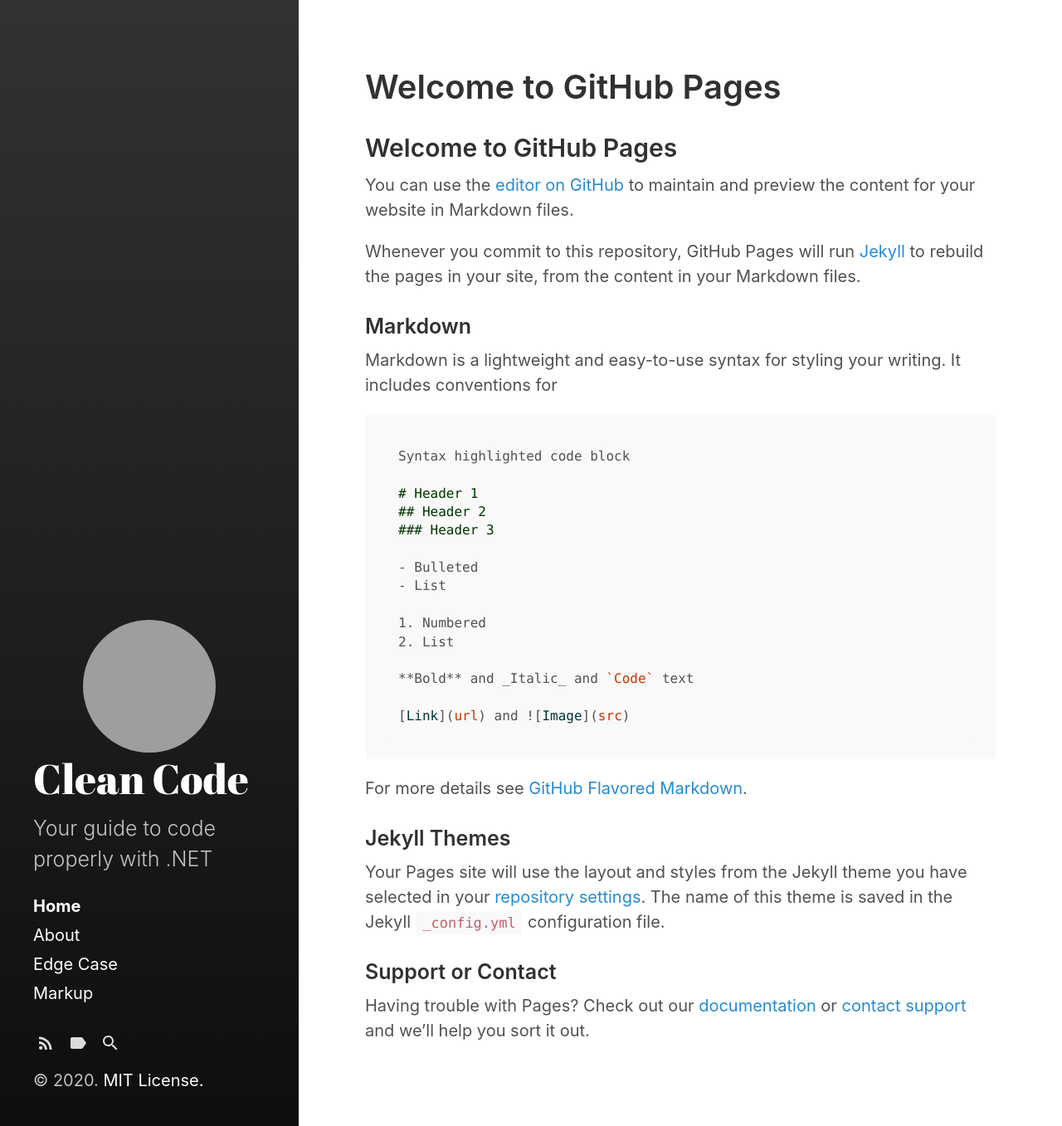
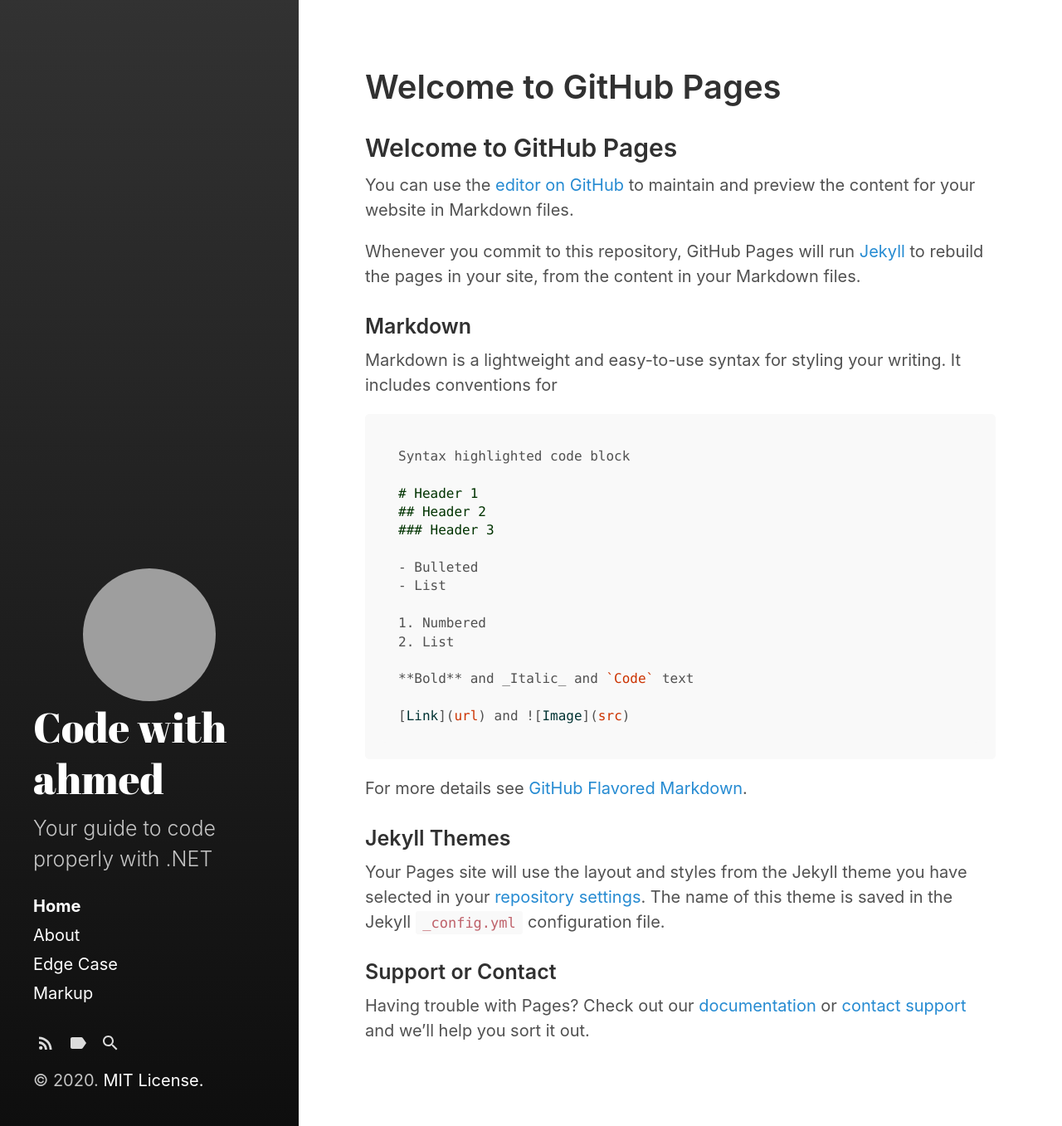
Before and after one commit to ahedfi/ahedfi.github.io, a Jekyll site: the page built from index.md, in a window 1280 px wide. Shown: the whole page at 83% size. Built offline with Jekyll 4.4.1, drawn with Linux system fonts in a browser that asks for light colours; our own code applies the rules of GitHub Pages for plain Markdown files; the list of posts is cut into pages by our own code; grey boxes are pictures that could not be loaded.

Commit message:
update title

```diff
--- a/_config.yml
+++ b/_config.yml
@@ -5,7 +5,7 @@ highlighter:      rouge
 remote_theme:     fongandrew/hydeout
 
 # Setup
-title:            Clean Code
+title:            Code with ahmed
 tagline:          'A Jekyll theme'
 description:      'Your guide to code properly with .NET'
 url:              https://fongandrew.github.io
```
